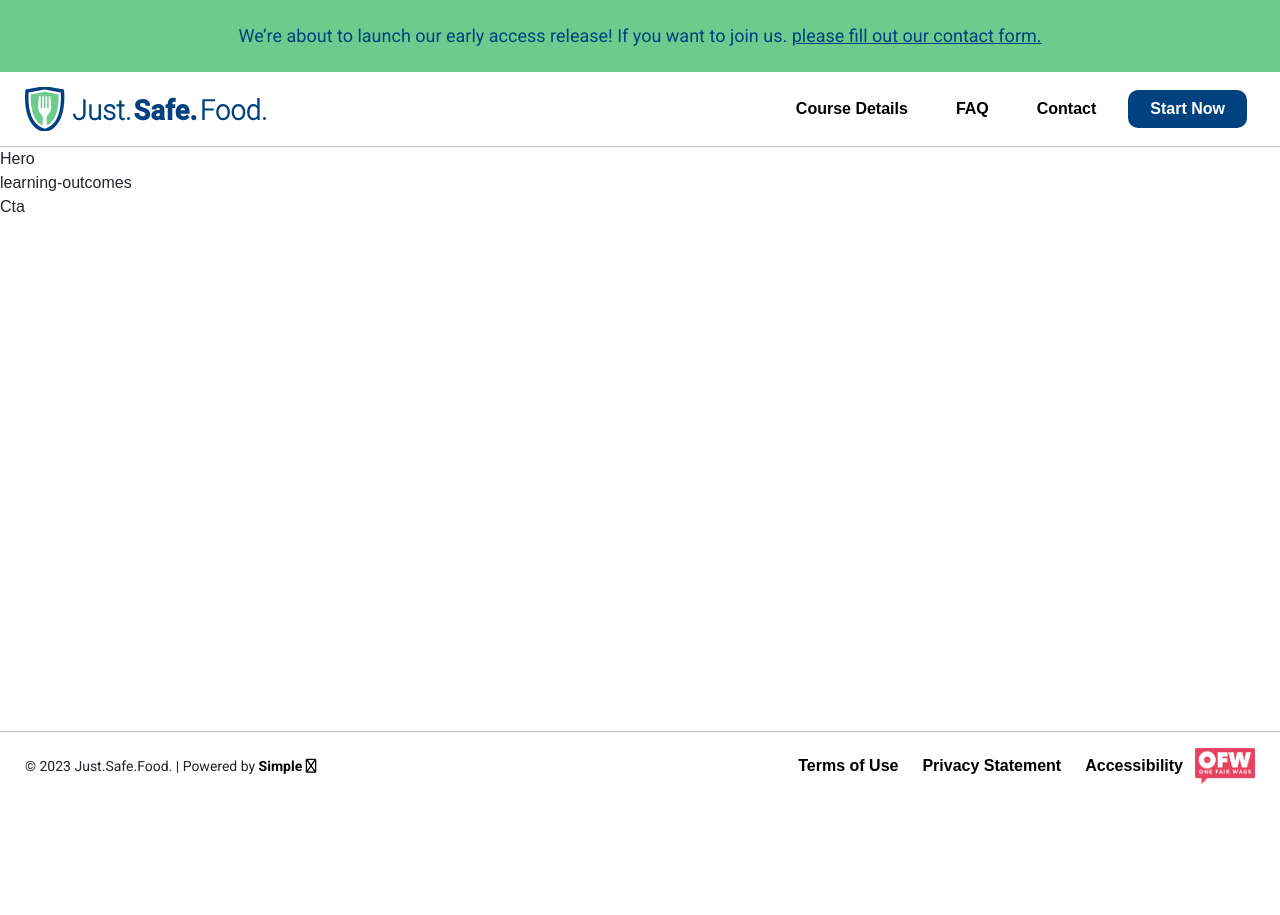
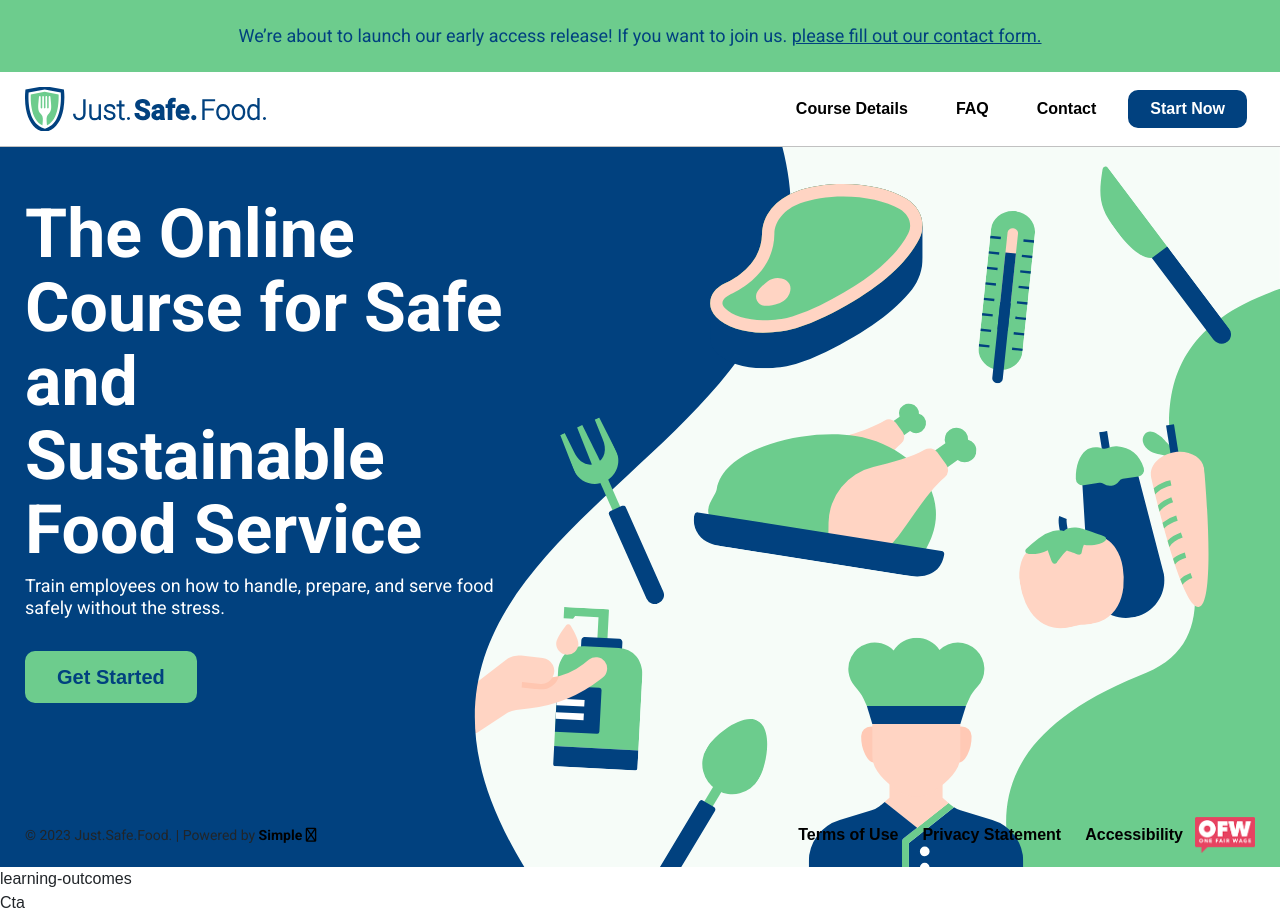
Before and after one commit to jasonsutter87/justSafeFoodGatsby, a Gatsby site: page / in a window 1280 px wide. Before the commit the page ends 800 px from the top, so only its background shows below. Built offline with nearby package versions, Linux system fonts and the light colour scheme; Gatsby itself is replaced by a stand-in of ours.

Commit message:
Adding home

```diff
--- a/src/componets/home/hero.js
+++ b/src/componets/home/hero.js
@@ -2,6 +2,18 @@ import React from 'react'
 
 export default function Hero() {
   return (
-    <div>Hero</div>
+    <section id="index-hero-section">
+      <div className="site-container-1340">
+          <div className="row">
+              <div className="col-12 col-md-5 t-c-l">
+                  <h1>The Online Course for Safe and Sustainable Food Service</h1>
+                  <h6 className="d-none d-lg-block">Train employees on how to handle, prepare, and serve food safely without the stress.</h6>
+                  <div className="py-4">
+                      <a href="/start-now" className="btn-primary btn-primary-alt btn-size-lg">Get Started</a>
+                  </div>
+              </div>
+          </div>
+      </div>
+  </section>
   )
 }
--- a/src/styles/site.scss
+++ b/src/styles/site.scss
@@ -857,7 +857,7 @@ footer {
 //////////////////////////////////////////////////////////////
 
 #index-hero-section {
-  background-image: url('/images/assets/home/marquee/justsafefood-marquee-S.svg');
+  background-image: url('../images/assets/home/marquee/justsafefood-marquee-S.svg');
   background-position: bottom;
   background-repeat: no-repeat;
   background-size: cover;
@@ -868,7 +868,7 @@ footer {
 
 
   @media(min-width: 500px) {
-    background-image: url('/images/assets/home/marquee/justsafefood-marquee-SM.svg');
+    background-image: url('../images/assets/home/marquee/justsafefood-marquee-SM.svg');
     background-position: top;
     height: 600px;
   }
@@ -877,19 +877,19 @@ footer {
 
 
   @media(min-width: 720px) {
-    background-image: url('/images/assets/home/marquee/justsafefood-marquee-M.svg');
+    background-image: url('../images/assets/home/marquee/justsafefood-marquee-M.svg');
     background-position: center;
     padding: 50px 0;
     height: 500px;
   }
 
   @media(min-width: 992px) {
-    background-image: url('/images/assets/home/marquee/justsafefood-marquee-L.svg');
+    background-image: url('../images/assets/home/marquee/justsafefood-marquee-L.svg');
     height: 90vh;
   }
 
   @media(min-width: 1200px) {
-    background-image: url('/images/assets/home/marquee/justsafefood-marquee-XL.svg');
+    background-image: url('../images/assets/home/marquee/justsafefood-marquee-XL.svg');
   }
 }
 
@@ -1221,7 +1221,7 @@ footer {
 
         &::after {
           font-family: "Font Awesome 6 Pro";
-          content: "\f056";
+          content: "/f056";
           font-weight: 900;
           transform: unset !important;
           background-image: unset !important;
@@ -1236,7 +1236,7 @@ footer {
 
       &::after {
         font-family: "Font Awesome 6 Pro";
-        content: "\f055";
+        content: "/f055";
         font-weight: 900;
         background-image: unset !important;
         transform: unset !important;
```
